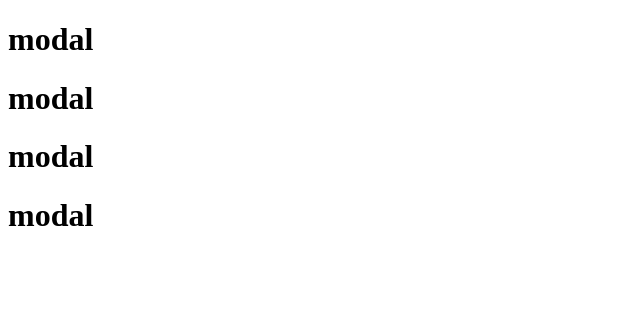
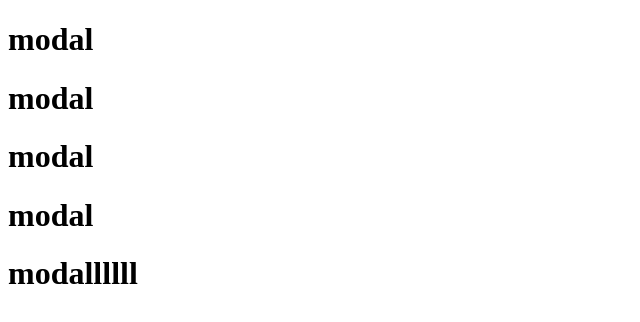
Before and after one commit to ali-sj/rest, a plain HTML site: page modal.html in a window 1280 px wide. Shown: the whole page, without its empty margins (0-640 px from the left). Drawn offline with Linux system fonts and the light colour scheme.

Commit message:
added modal again

```diff
--- a/modal.html
+++ b/modal.html
@@ -11,6 +11,7 @@
     <h1>modal</h1>
     <h1>modal</h1>
     <h1>modal</h1>
+    <h1>modallllll</h1>
 
 </body>
 </html>
```
